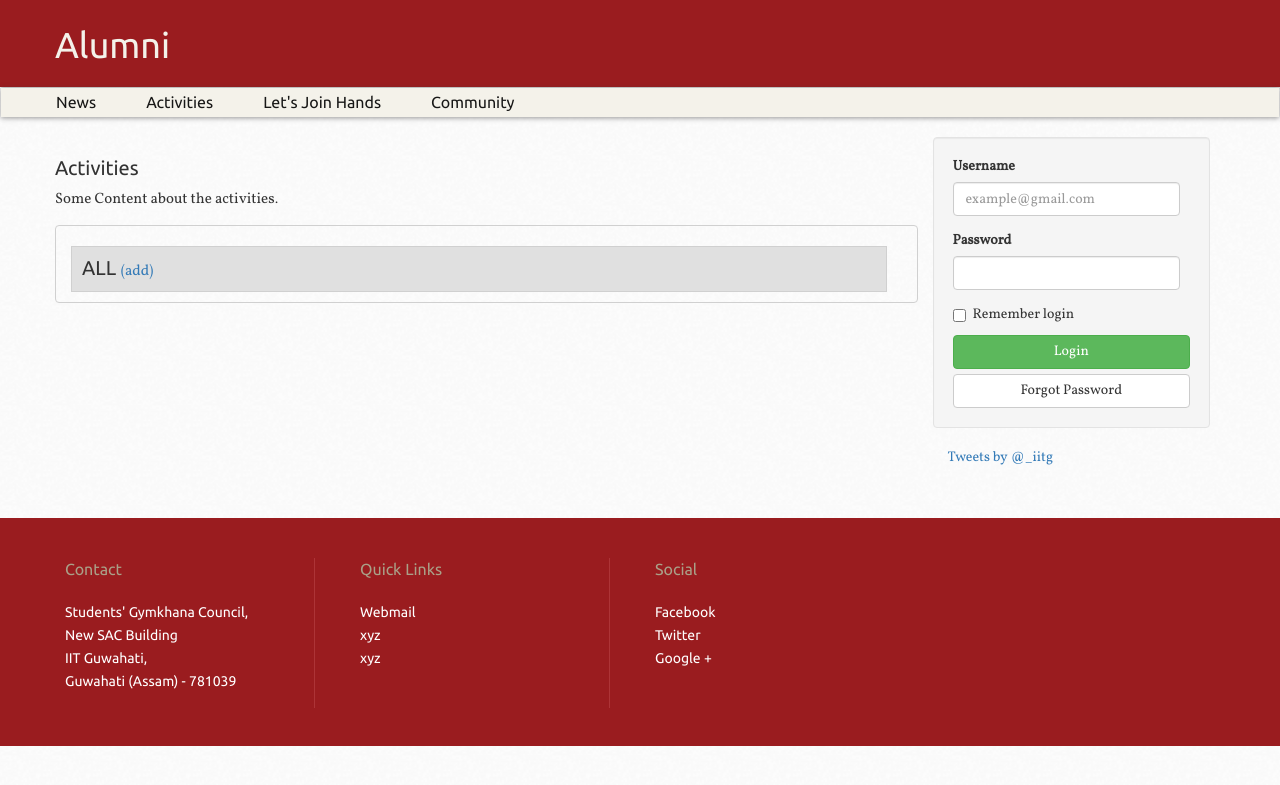
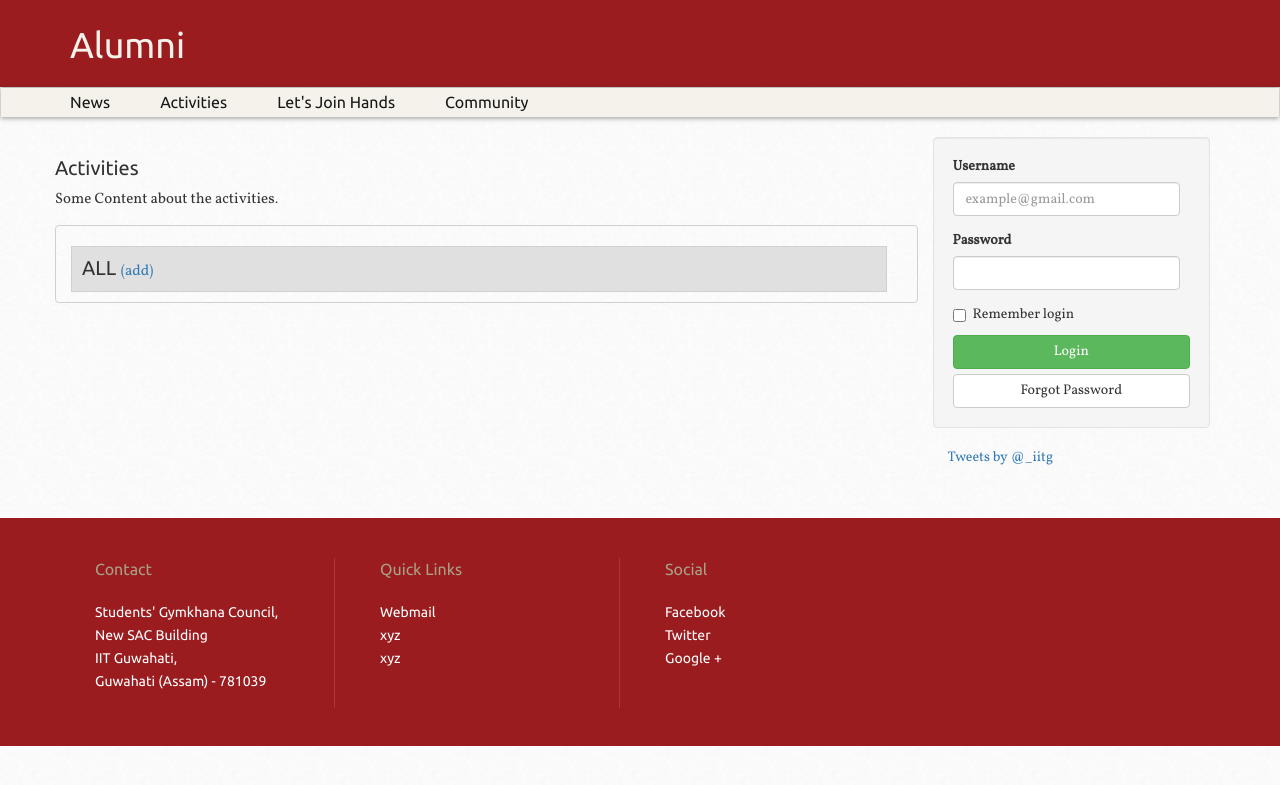
Before and after one commit to sail-iitg/alumniportal, a Django app: page /activity/ in a window 1280 px wide. Shown: the top 785 px of the page. Run offline with Django 3.2, Linux system fonts and the light colour scheme; data that the repository does not hold is empty; parts of the project's set-up code (start-up, migrations or seed data) failed here and were passed over; some libraries are stand-ins or nearby versions.

Commit message:
Realign header and footer with container
- Reduce size of carousel

```diff
--- a/alumniportal/static/assets/css/carousel.css
+++ b/alumniportal/static/assets/css/carousel.css
@@ -1,3 +1,8 @@
+.carousel {
+  width: 96%;
+  margin-left: 6px;
+  margin-bottom: 15px;
+}
 .carousel-caption {
       background-color:black;
       opacity: 0.55;
--- a/alumniportal/static/assets/css/header-basic.css
+++ b/alumniportal/static/assets/css/header-basic.css
@@ -1,7 +1,7 @@
 header .header-basic {
 	background-color: #9a1c1f;
 	box-shadow: 1px 2px 2px rgba(0, 0, 0, 0.15);
-	padding: 5px 55px;
+	padding: 5px 0px;
 	height:87px;
 	box-sizing: border-box;
 }
@@ -23,7 +23,7 @@ header .header-limiter nav{
 	font:10px Arial, Helvetica, sans-serif;
 	height: 29px;
 	float: left;
-
+	min-width: 650px;
 }
 
 header .header-limiter nav a{
@@ -48,7 +48,7 @@ header .header-limiter nav{
 	background-color:#f4f2ea;
 	/*border: 1px solid  #5a1112;
 	border-radius:4px;*/
-	padding-left: 55px;
+	padding-left: 0px;
 	-webkit-box-shadow: 0px 1px 5px 0px rgba(50, 50, 50, 0.5);
 	-moz-box-shadow:    0px 1px 5px 0px rgba(50, 50, 50, 0.5);
 	box-shadow:         0px 1px 5px 0px rgba(50, 50, 50, 0.5);
--- a/alumniportal/templates/base.html
+++ b/alumniportal/templates/base.html
@@ -28,7 +28,7 @@
 	<!-- Same header across all pages -->
 	<header >
 		<div class="header-basic">
-			<div class="header-title">
+			<div class="header-title container">
 				<h1><a href="/">Alumni</a></h1>
 			</div>
 		</div>
@@ -36,6 +36,7 @@
 			<div class="header-limiter navbar">
 				<div class="navbar-inner">
 					<nav class='link-container'>
+						<div class="container">
 						<ul class="nav">
 							<li><a href="/news">News</a></li>
 							<li><a href="/activity/">Activities</a></li>
@@ -44,7 +45,7 @@
 							{% if request.user.is_authenticated and request.user.username != "admin" and not no_profile %}
 							<li><a href="/profile" class="last-header-item">Profile</a></li> {% endif %}
 						</ul>
-
+						</div>
 
 					</nav>
 				</div>
@@ -111,7 +112,7 @@
 
 					<footer class="footer" style="background-color:#9a1c1f; border-top:1px">
 
-						<div class="row"><br>
+						<div class="container"><br>
 
 								<div class="col-md-3" style="">
 
```
